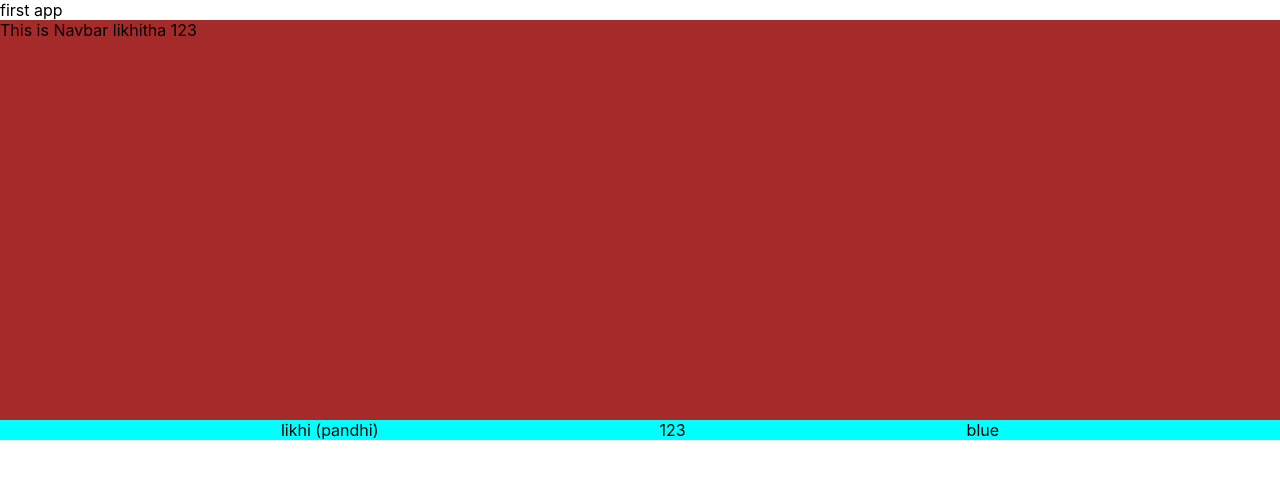
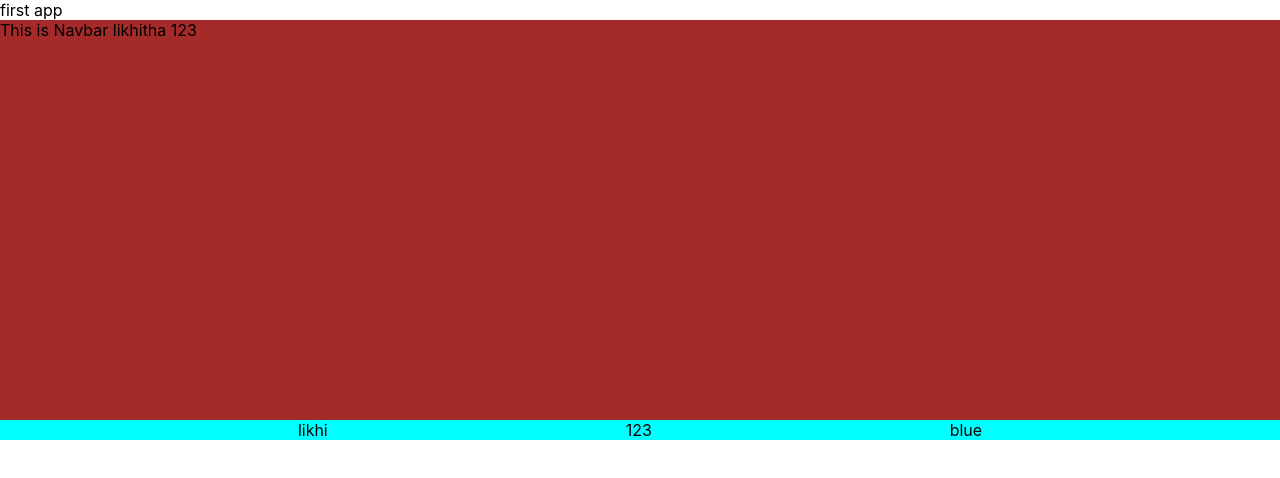
Before and after one commit to likhittha/firstproject, a React (Create React App) app: page / in a window 1280 px wide. Shown: the top 478 px of the page. Built offline with nearby package versions, Linux system fonts and the light colour scheme.

Commit message:
changed name
changed name

```diff
--- a/src/navbar/Navbar.js
+++ b/src/navbar/Navbar.js
@@ -3,7 +3,7 @@ export default function Navbar() {
   const name = "likhitha";
   const numberid = "123";
   let data = {
-    name: "likhi (pandhi)",
+    name: "likhi",
     number: 123,
     group: "blue",
   };
```
